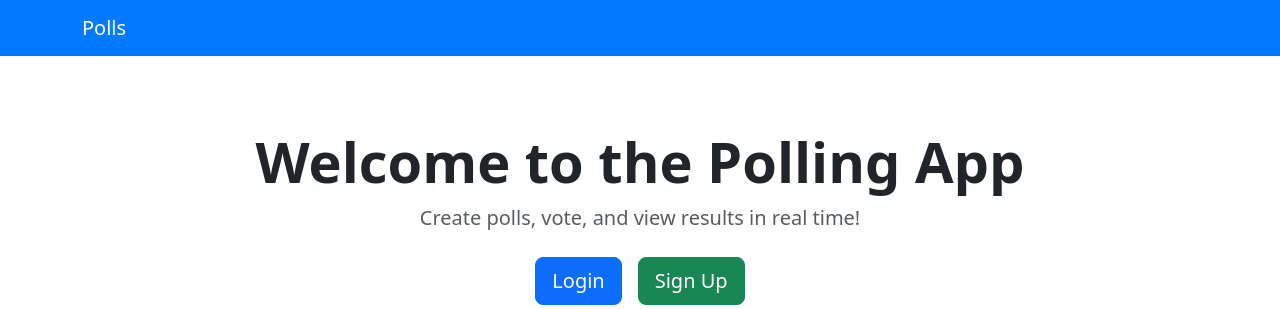
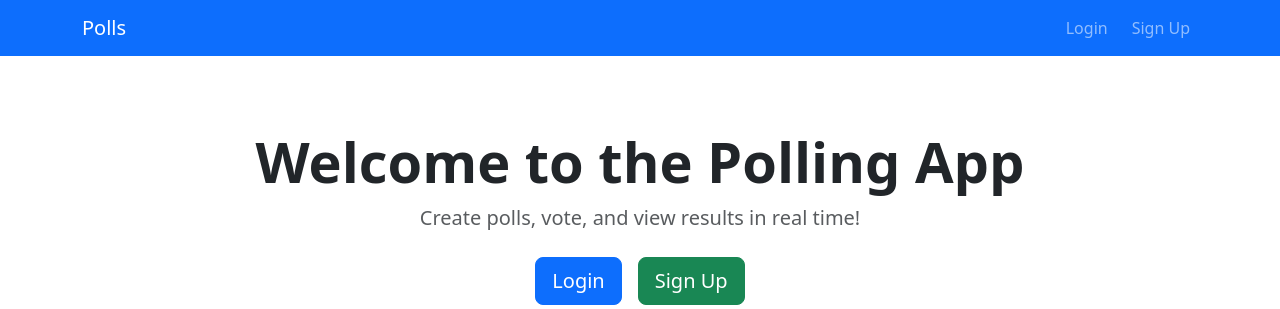
Before and after one commit to cnbrkaydemir/Polls, a Django app: template polls/templates/home.html in a window 1280 px wide. Shown: the top 309 px of the page. Run offline with Django 3.2, Linux system fonts and the light colour scheme; the template is opened without the code that fills it, so the values that code supplies are empty.

Commit message:
Update navbar to conditionally display buttons.

```diff
--- a/polls/templates/base.html
+++ b/polls/templates/base.html
@@ -36,12 +36,47 @@
 <body>
 
     <!-- Navbar -->
-    <nav class="navbar navbar-expand-lg navbar-dark">
-        <div class="container">
-            <a class="navbar-brand" href="{% url 'home' %}">Polls</a>
+    <nav class="navbar navbar-expand-lg navbar-dark bg-primary">
+    <div class="container">
+        <!-- Brand -->
+        <a class="navbar-brand" href="{% url 'home' %}">Polls</a>
+
+        <!-- Navbar Toggle for Mobile -->
+        <button class="navbar-toggler" type="button" data-bs-toggle="collapse" data-bs-target="#navbarNav">
+            <span class="navbar-toggler-icon"></span>
+        </button>
+
+        <div class="collapse navbar-collapse" id="navbarNav">
+            <ul class="navbar-nav ms-auto">  <!-- Moves items to the right -->
+                {% if user.is_authenticated %}
+                    <!-- Show Dashboard & Logout when Logged In -->
+                    <li class="nav-item">
+                        <a class="nav-link" href="{% url 'dashboard' %}">
+                            <i class="fas fa-home"></i> Dashboard
+                        </a>
+                    </li>
+                    <li class="nav-item">
+                        <a class="nav-link text-danger" href="{% url 'home' %}">
+                            <i class="fas fa-sign-out-alt"></i> Logout
+                        </a>
+                    </li>
+                {% else %}
+                    <!-- Show Login & Sign Up when Logged Out -->
+                    <li class="nav-item">
+                        <a class="nav-link" href="{% url 'login' %}">
+                            <i class="fas fa-sign-in-alt"></i> Login
+                        </a>
+                    </li>
+                    <li class="nav-item">
+                        <a class="nav-link btn btn-outline-light ms-2" href="{% url 'register' %}">
+                            <i class="fas fa-user-plus"></i> Sign Up
+                        </a>
+                    </li>
+                {% endif %}
+            </ul>
         </div>
-    </nav>
-
+    </div>
+</nav>
     <!-- Main Content Wrapper -->
     <div class="content-wrapper container mt-4">
         {% block content %}{% endblock %}
```
